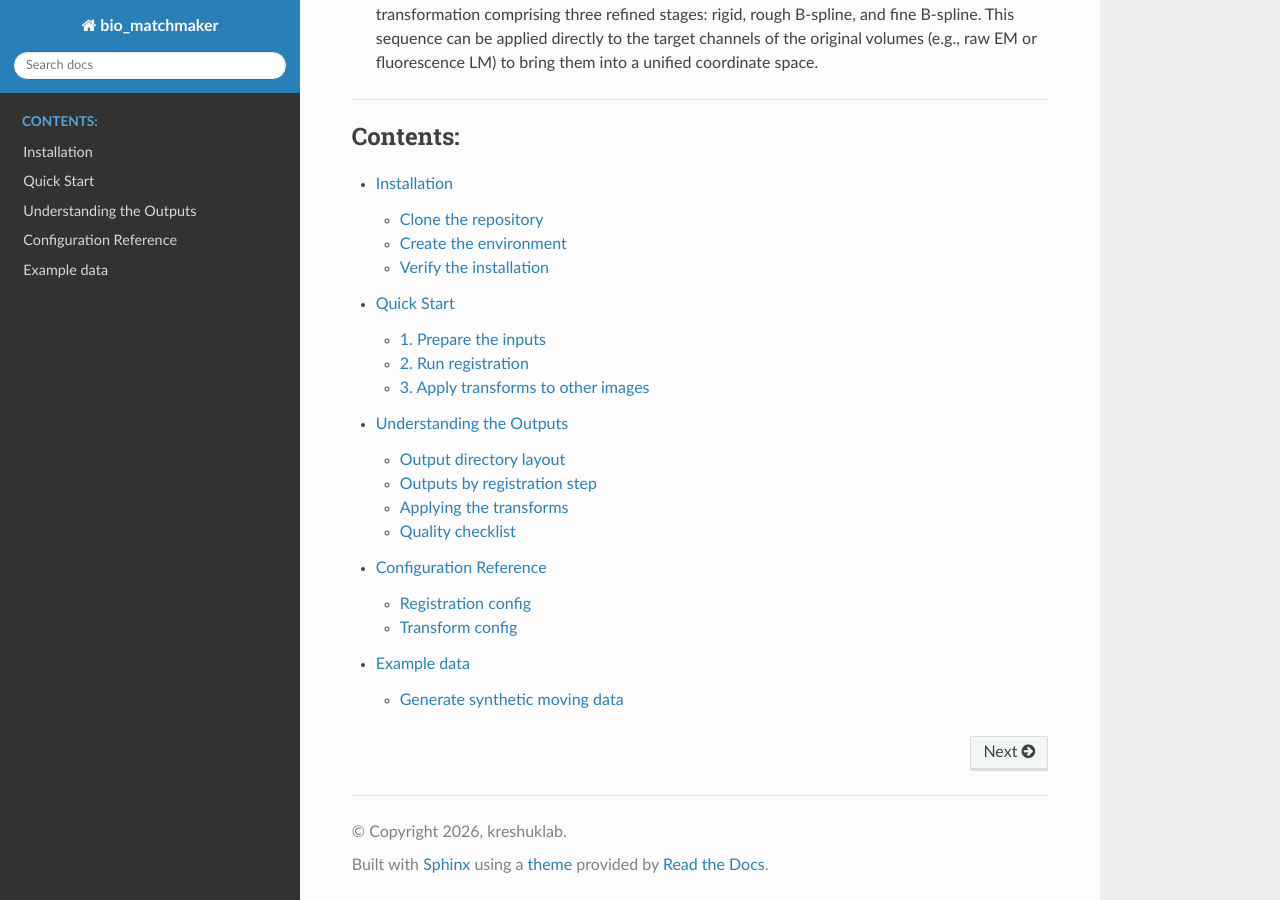
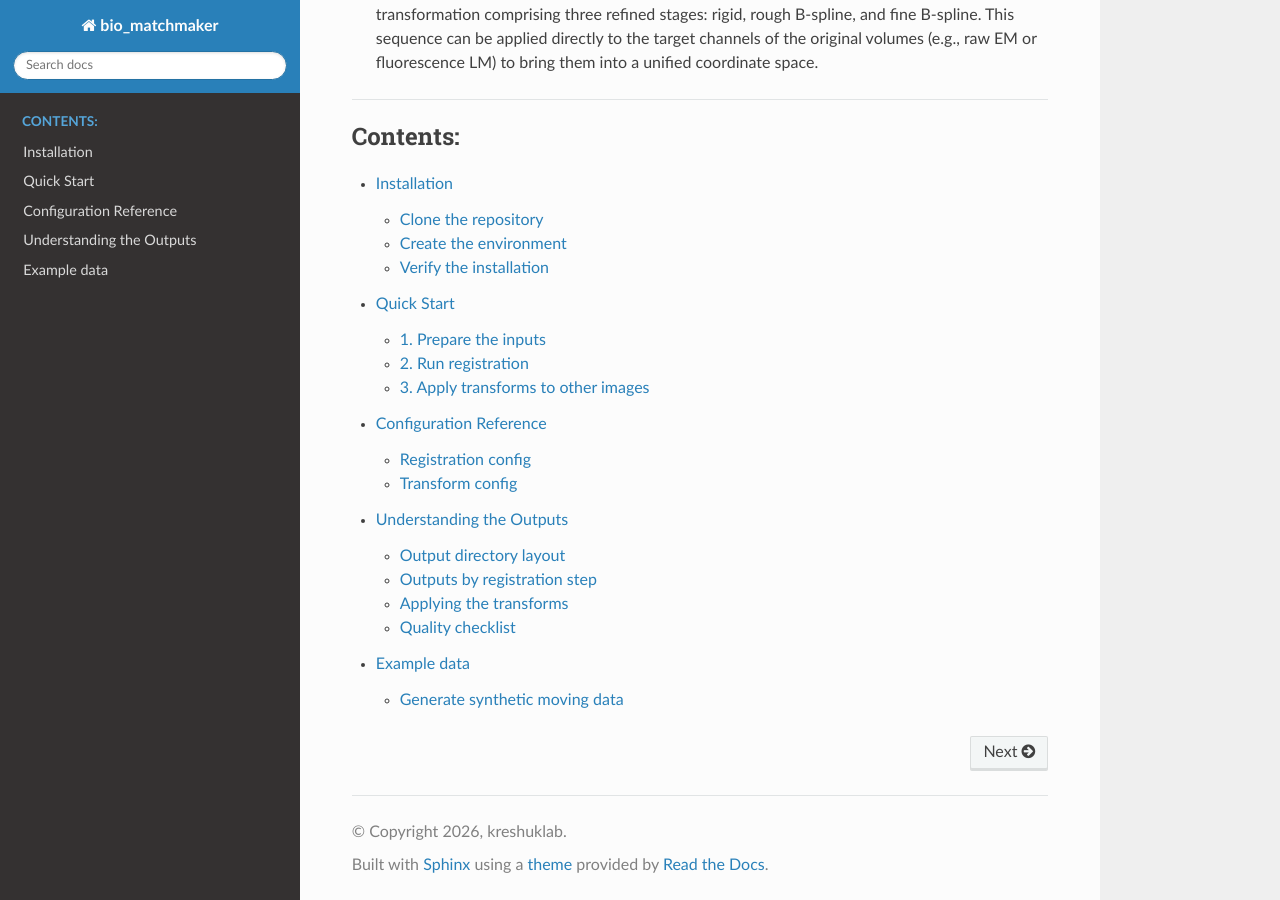
Before and after one commit to kreshuklab/image-matchmaker, a Sphinx documentation site: the page built from docs/source/index.rst, in a window 1280 px wide and 900 px high, scrolled down 1362 px. Built offline with Sphinx 7.4.7 and the Read the Docs theme 3.1.0, drawn with Linux system fonts in a browser that asks for light colours.

Commit message:
change order of doc pages

```diff
--- a/docs/source/index.rst
+++ b/docs/source/index.rst
@@ -60,6 +60,6 @@ The pipeline consists of following steps:
 
    installation
    quickstart
+   config_ref
    outputs
-   config_ref
    example_data
```
